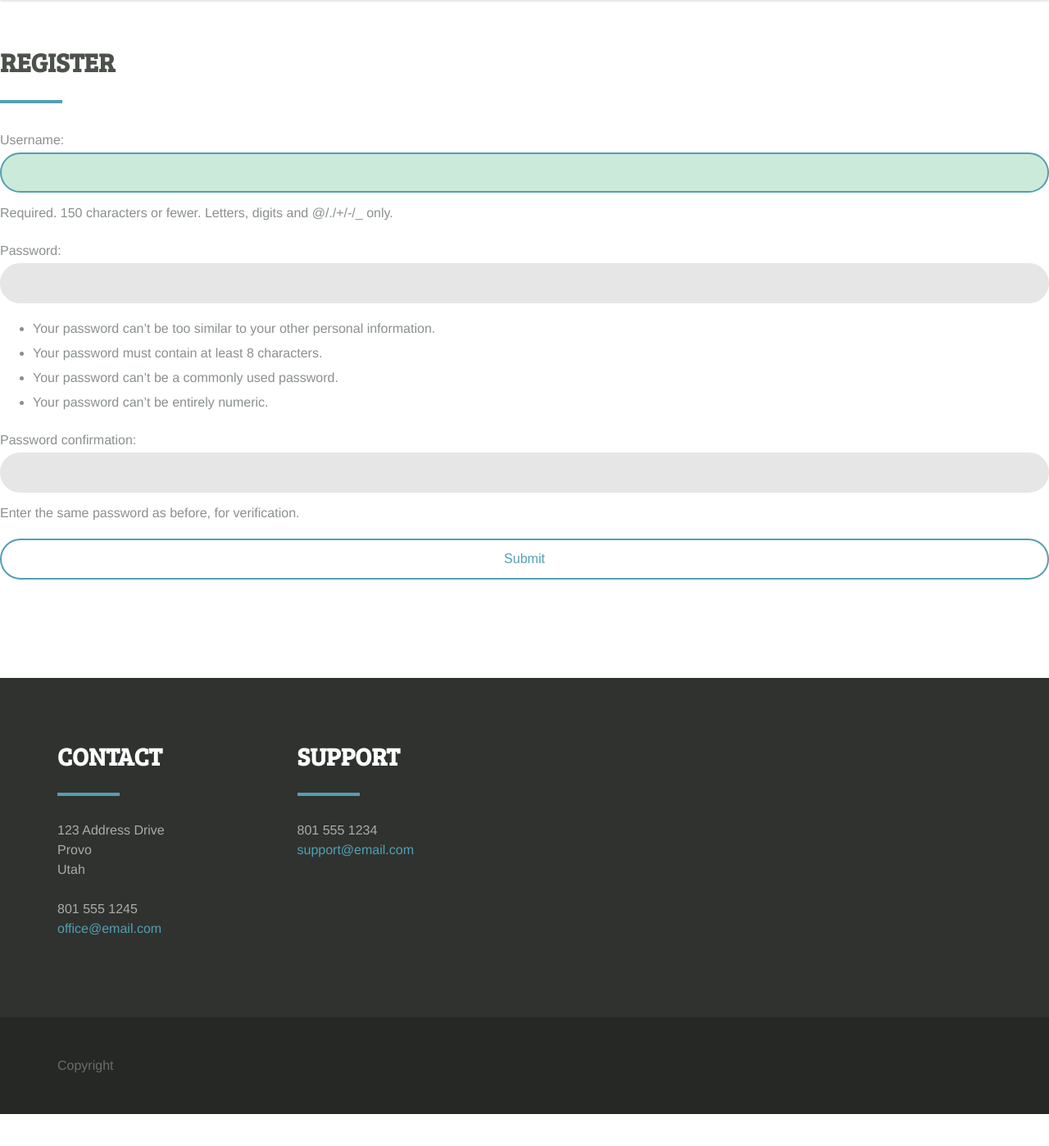
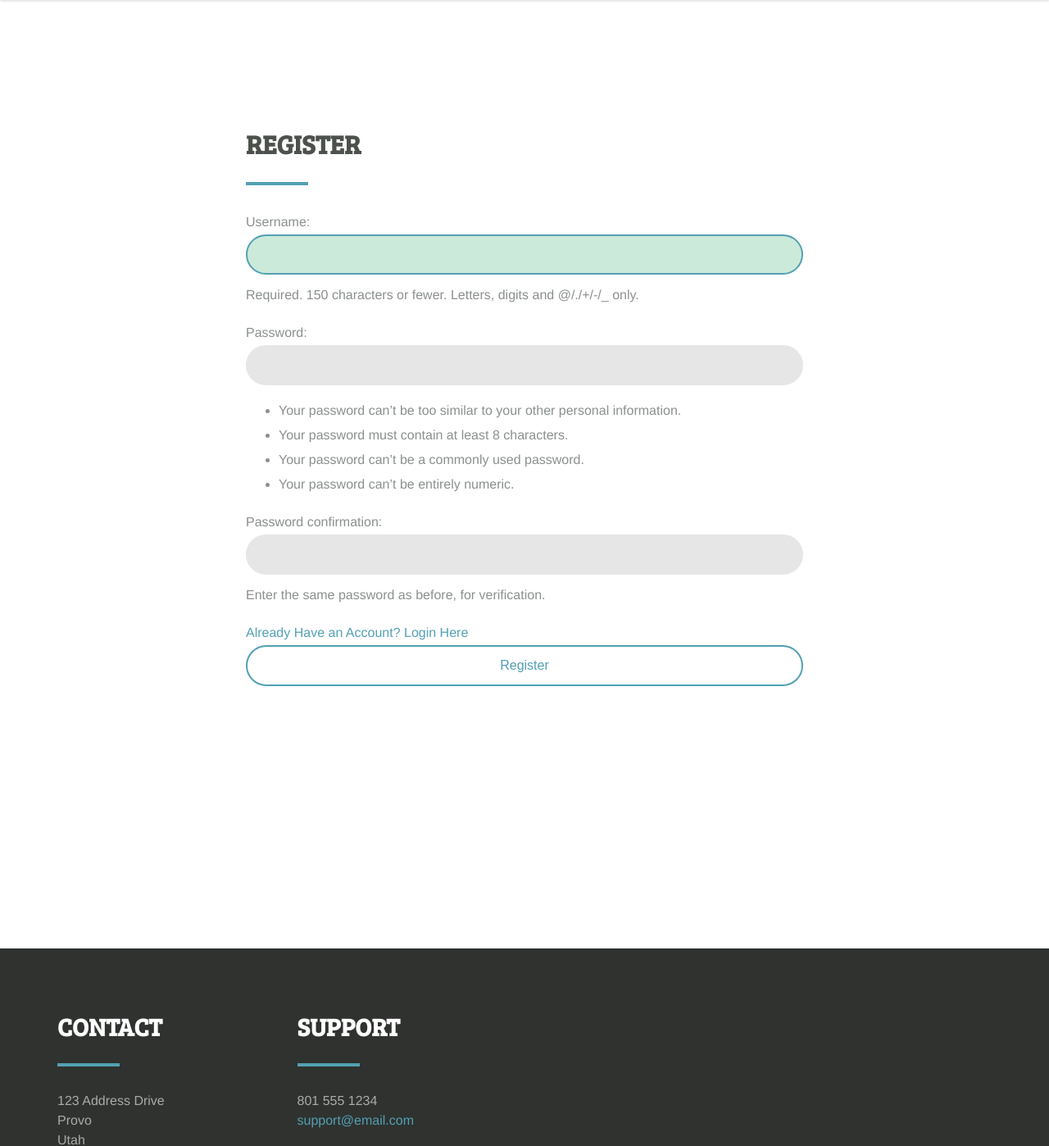
Before and after one commit to Jake-Fal/INTEX, a Django app: page /register/ in a window 1280 px wide. Shown: the part 143-1541 px from the top of the page at 82% size. Before the commit the page ends 1502 px from the top, so only its background shows below. Run offline with Django 4.2, Linux system fonts and the light colour scheme; some libraries are stand-ins or nearby versions.

Commit message:
add the links on login and register and rerouted things

```diff
--- a/INTEX2022/INTEX/settings.py
+++ b/INTEX2022/INTEX/settings.py
@@ -132,4 +132,4 @@ os.path.join(BASE_DIR, 'INTEX/static')]
 
 DEFAULT_AUTO_FIELD = 'django.db.models.BigAutoField'
 CRISPY_TEMPLATE_PACK = 'bootstrap4'
-LOGIN_REDIRECT_URL = "dashboard"
+LOGIN_REDIRECT_URL = "redirect"
--- a/INTEX2022/mainapp/urls.py
+++ b/INTEX2022/mainapp/urls.py
@@ -2,7 +2,7 @@ from django.urls import path
 from django.contrib.auth import views as auth_view
 from .views import indexPageView, createuserPageView, journalPageView, profilePageView, navView, dashboardPageView, displayjournalPageView, register
 from django.contrib.auth import views as auth_view
-from .views import indexPageView, createuserPageView, dashboardPageView, journalPageView, profilePageView, navView, searchFoodView,addFoodEntry, getAPIList, profilePageView, dashboardPageView, displayjournalPageView
+from .views import indexPageView, createuserPageView, dashboardPageView, journalPageView, profilePageView, navView, searchFoodView,addFoodEntry, getAPIList, profilePageView, dashboardPageView, displayjournalPageView, login_redirect
 
 
 urlpatterns = [
@@ -16,5 +16,6 @@ urlpatterns = [
     path('journal/searchfood/', searchFoodView, name='searchfood'),
     path('addentry/', getAPIList, name='addfoodentry'),
     path('displayjournal/', displayjournalPageView, name='displayjournal'),
-    path('register/', register, name='register')
+    path('register/', register, name='register'),
+    path('login_redirect', login_redirect, name='redirect' )
     ]
--- a/INTEX2022/mainapp/views.py
+++ b/INTEX2022/mainapp/views.py
@@ -2,7 +2,7 @@ from django.http import HttpResponse, JsonResponse, HttpResponseRedirect
 from django.shortcuts import render, redirect
 from django.contrib.auth.forms import UserCreationForm
 from .funcs import searchAPI, getById, getList
-from .models import MealClass, FoodItem, FoodEntry
+from .models import MealClass, FoodItem, FoodEntry, UserInfo
 from .forms import LoginForm
 import pandas as pd
 import psycopg2
@@ -62,9 +62,11 @@ def register(request):
         form = UserCreationForm(request.POST)
         if form.is_valid():
             form.save()
+
+            # print(request.session['_auth_user_id'])
             # username = form.cleaned_data.get('username')
             # messages.success(request, f'Hi {username}, your account was created successfully')
-            return HttpResponseRedirect('/createuser')
+            return HttpResponseRedirect('/login/')
     else :
         form = UserCreationForm
 
@@ -76,7 +78,7 @@ def createuserPageView(request) :
         form = UserForm(request.POST)
         if form.is_valid():
             form.save()
-            return HttpResponseRedirect('/createuser?submitted=True')
+            return HttpResponseRedirect('/profile/')
     else:
         form = UserForm
         if 'submitted' in request.GET:
@@ -84,6 +86,12 @@ def createuserPageView(request) :
     form = UserForm
     return render( request, 'createuser.html', {'form': form, 'submitted':submitted})
 
+def login_redirect(request) :
+    try:
+        if UserInfo.objects.get(user = request.user.id) :
+            return HttpResponseRedirect('/journal/')
+    except :
+        return HttpResponseRedirect('/createuser/')
 
 def dashboardPageView2(request) :
     return render( request, 'dashboard.html')
--- a/INTEX2022/templates/login.html
+++ b/INTEX2022/templates/login.html
@@ -12,7 +12,8 @@
             {% csrf_token %}
             {{ form.as_p}}
 
-            <input type="submit"/>
+            <a class="current" href="{% url 'register' %}">Don't Have an Account? Create New Acccount</a>
+            <input type="submit" value="Login"/>
         </form>
     </div>
 </body>
--- a/INTEX2022/templates/register.html
+++ b/INTEX2022/templates/register.html
@@ -3,6 +3,7 @@
 {% block content %}
 
 <body>
+    <div class = 'main-margins'>
         <br><br>
         <h1>Register</h1>
 
@@ -10,8 +11,10 @@
             {% csrf_token %}
             {{ form.as_p }}
 
-        <input type="submit"/>
+            <a class="current" href="{% url 'login' %}">Already Have an Account? Login Here</a>
+            <input type="submit" value="Register"/>
         </form>
         <br><br><br><br>
+    </div>
 </body>
 {% endblock %}
```
Lines whose indentation alone changed are shown as unchanged.
